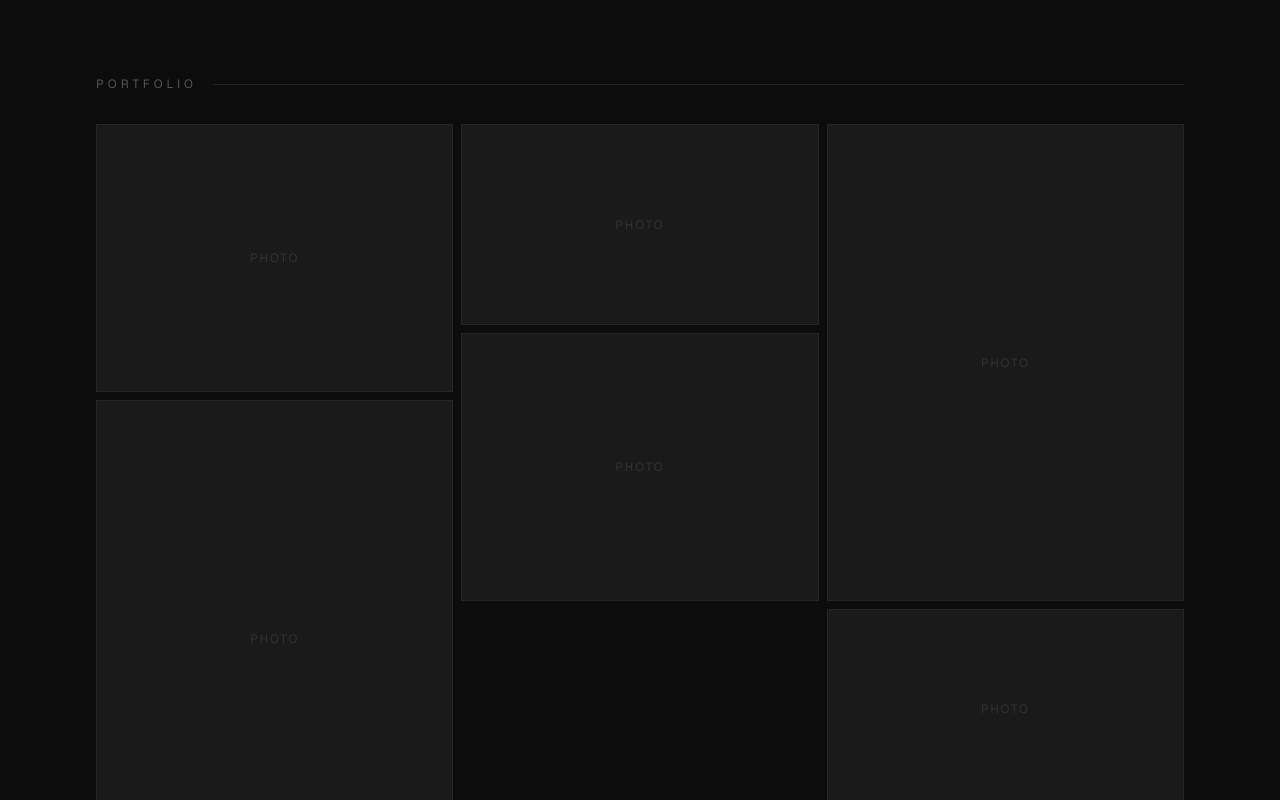
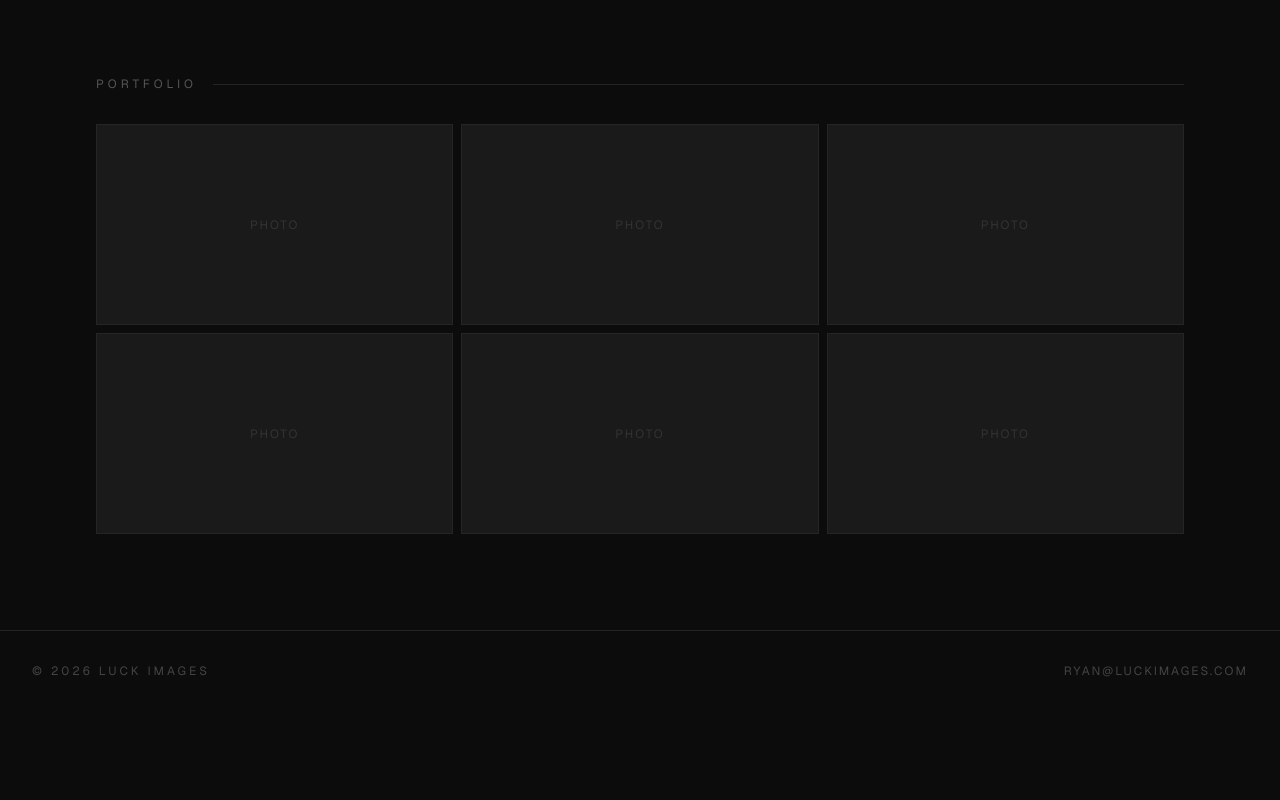
Before and after one commit to luckimages/luckimages-portal, a Next.js app: page /services/brochures in a window 1280 px wide. Shown: the part 580-1380 px from the top of the page. After the commit the page ends 1291 px from the top, so only its background shows below. Built offline with nearby package versions, Linux system fonts and the light colour scheme.

Commit message:
Gallery: all 16:9 horizontal placeholders, clean 3-col grid

```diff
--- a/src/components/PhotoGallery.tsx
+++ b/src/components/PhotoGallery.tsx
@@ -13,12 +13,12 @@ export default function PhotoGallery({ photos }: { photos: Photo[] }) {
   return (
     <>
       {/* Grid */}
-      <div className="columns-2 md:columns-3 gap-2 space-y-2">
+      <div className="grid grid-cols-1 md:grid-cols-2 lg:grid-cols-3 gap-2">
         {photos.map((p, i) => (
           <div
             key={i}
             onClick={() => setLightbox(i)}
-            className="break-inside-avoid cursor-pointer overflow-hidden group"
+            className="cursor-pointer overflow-hidden group"
           >
             {p.src ? (
               <img
@@ -27,7 +27,7 @@ export default function PhotoGallery({ photos }: { photos: Photo[] }) {
                 className="w-full object-cover group-hover:scale-105 transition-transform duration-500"
               />
             ) : (
-              <div className="w-full bg-[#1a1a1a] border border-white/5 flex items-center justify-center text-[#333] text-xs tracking-[2px] uppercase" style={{ aspectRatio: i % 3 === 0 ? "4/3" : i % 3 === 1 ? "3/4" : "16/9" }}>
+              <div className="w-full bg-[#1a1a1a] border border-white/5 flex items-center justify-center text-[#333] text-xs tracking-[2px] uppercase" style={{ aspectRatio: "16/9" }}>
                 Photo
               </div>
             )}
```
